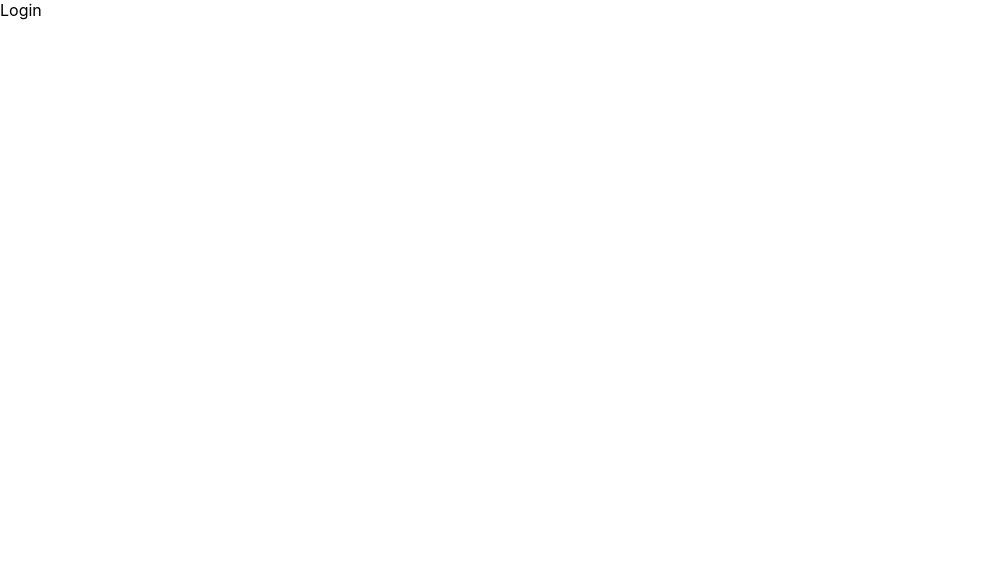
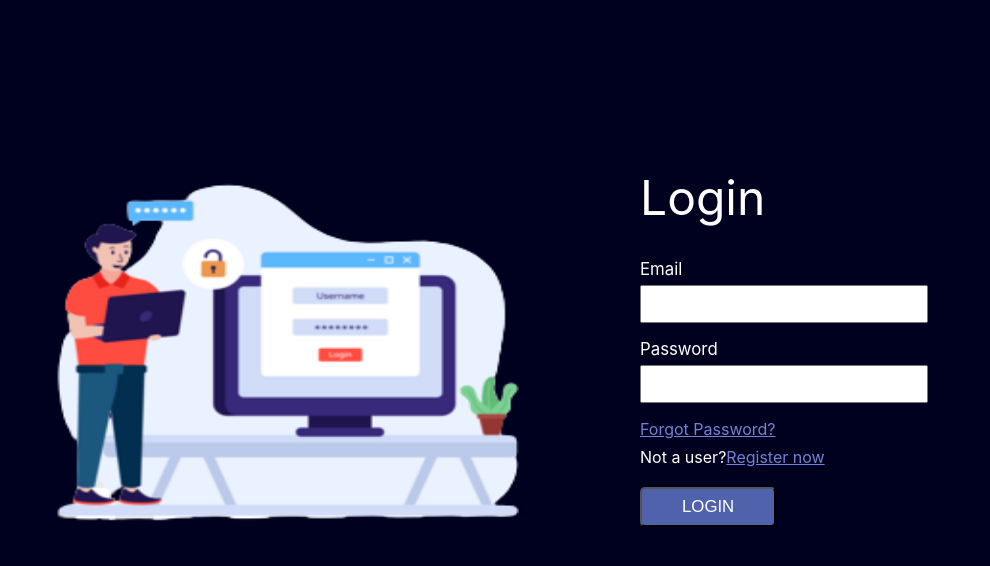
Before and after one commit to adityab-dev/meka-voting-concept, a React (Create React App) app: page /login in a window 1280 px wide. Shown: the top 566 px of the page, without its empty margins (0-990 px from the left). Built offline with nearby package versions, Linux system fonts and the light colour scheme.

Commit message:
styled Login

```diff
--- /dev/null
+++ b/src/Pages/Login/Login.css
@@ -0,0 +1,71 @@
+.login-container {
+  background: rgb(0, 0, 31);
+
+  height: 100vh;
+  width: 100vw;
+
+  display: flex;
+}
+
+.login-img {
+  height: 60%;
+  width: 45%;
+}
+
+.login-margin-top {
+  margin-top: 8.5rem;
+}
+
+.login-heading {
+  font-weight: normal;
+  color: white;
+  font-size: 3rem;
+}
+
+.login-form-labels {
+  color: white;
+  font-size: 1.05rem;
+
+  margin-bottom: 0.35rem;
+}
+
+.login-form-forget {
+  color: white;
+
+  margin-top: 0.5rem;
+  margin-bottom: 1.25rem;
+}
+
+.login-form-links {
+  color: rgb(116, 130, 211);
+}
+
+.login-form-container {
+  margin-left: 4rem;
+}
+
+.login-form-label-input {
+  display: flex;
+  flex-direction: column;
+}
+
+/* TODO => inputs has styles in registration as well */
+.login-form-inputs {
+  height: 2rem;
+  width: 17.5rem;
+
+  margin-bottom: 1rem;
+}
+
+.login-for-btn {
+  height: max-content;
+
+  padding: 0.5rem 2.5rem;
+
+  color: white;
+  font-size: 1.05rem;
+
+  background: rgb(81, 98, 173);
+
+  border-radius: 5px;
+}
--- a/src/Pages/Login/Login.tsx
+++ b/src/Pages/Login/Login.tsx
@@ -1,3 +1,58 @@
+import login from "../../Assets/login-img.png";
+
+import { loginNamesArray } from "../../constants/reg-input";
+
+import "./Login.css";
+
 export default function LoginPage() {
-  return <div>Login</div>;
+  return (
+    <div className="login-container">
+      <img
+        className="login-img login-margin-top"
+        src={login}
+        alt="Please Login"
+      />
+
+      <div className="login-form-container login-margin-top">
+        <h1 className="login-heading">Login</h1>
+        <form>
+          {loginNamesArray.map((name) => {
+            return (
+              <div className="login-form-label-input">
+                <label
+                  className="login-form-labels"
+                  htmlFor={name}
+                >
+                  {name}
+                </label>
+                <input
+                  className="login-form-inputs"
+                  type="text"
+                  id={name}
+                  required
+                />
+              </div>
+            );
+          })}
+
+          <a
+            className="login-form-links"
+            href="/login"
+          >
+            Forgot Password?
+          </a>
+          <p className="login-form-forget">
+            Not a user?
+            <a
+              className="login-form-links"
+              href="/register"
+            >
+              Register now
+            </a>
+          </p>
+          <button className="login-for-btn" type="submit">LOGIN</button>
+        </form>
+      </div>
+    </div>
+  );
 }
--- a/src/constants/reg-input.ts
+++ b/src/constants/reg-input.ts
@@ -28,3 +28,5 @@ export const inputNamesArray = [
   RE_PASSWORD,
   ADHAR_NUM,
 ];
+
+export const loginNamesArray = [EMAIL, PASSWORD];
```
Also changed, not shown: src/Assets/login-img.png (added), src/Pages/Registration/Registration.css (line endings or trailing spaces).
